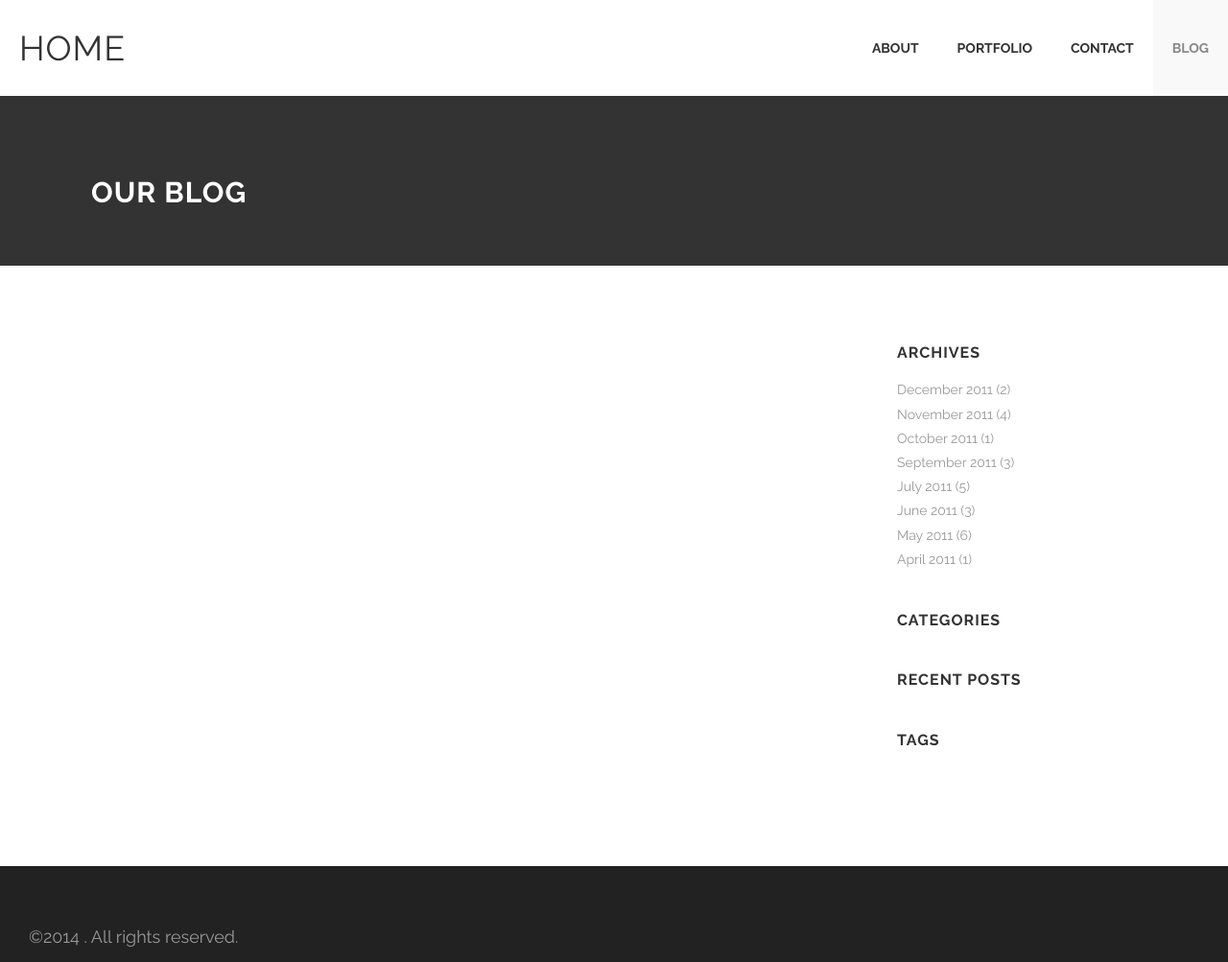
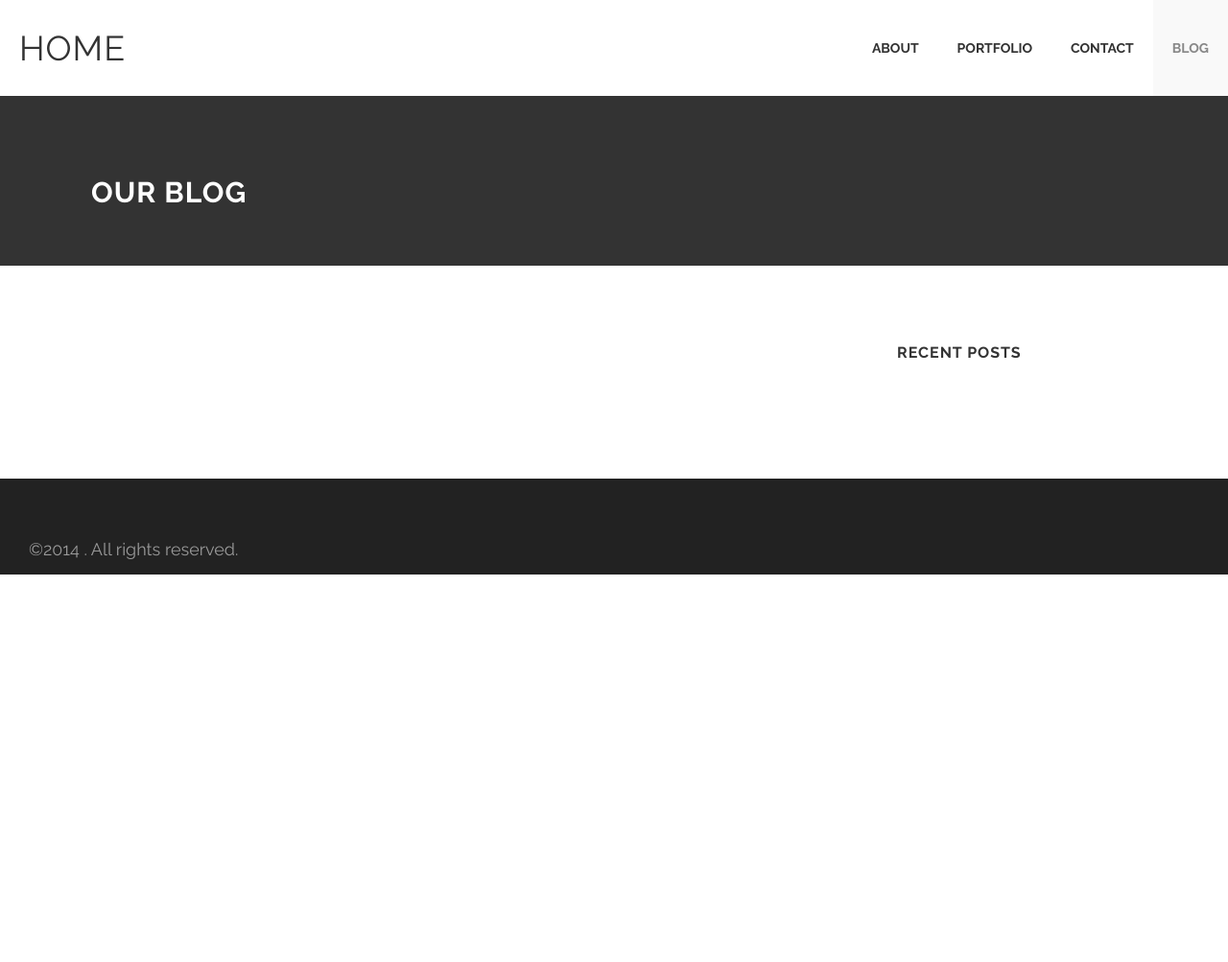
Before and after one commit to alexvijo/efferifick.github.io, a Jekyll site: the page built from blog/index.html, in a window 1280 px wide. Shown: the whole page at 96% size. Built offline with Jekyll 4.4.1, drawn with Linux system fonts in a browser that asks for light colours; after the commit the page ends 900 px from its top, so only the background shows below that.

Commit message:
removes categories, tags, and archives from blog's sidebar

```diff
--- a/_includes/sidebar.html
+++ b/_includes/sidebar.html
@@ -1,48 +1,3 @@
-<div class='links'>
-  <h3>Archives</h3>
-  <ul>
-    <li>
-      <a href='#'>December 2011</a>
-      <span>(2)</span>
-    </li>
-    <li>
-      <a href='#'>November 2011</a>
-      <span>(4)</span>
-    </li>
-    <li>
-      <a href='#'>October 2011</a>
-      <span>(1)</span>
-    </li>
-    <li>
-      <a href='#'>September 2011</a>
-      <span>(3)</span>
-    </li>
-    <li>
-      <a href='#'>July 2011</a>
-      <span>(5)</span>
-    </li>
-    <li>
-      <a href='#'>June 2011</a>
-      <span>(3)</span>
-    </li>
-    <li>
-      <a href='#'>May 2011</a>
-      <span>(6)</span>
-    </li>
-    <li>
-      <a href='#'>April 2011</a>
-      <span>(1)</span>
-    </li>
-  </ul>
-</div>
-<div class='links'>
-  <h3>Categories</h3>
-  <ul>
-    {% for cat in site.categories %}
-      <li><a href="#">{{cat | first | capitalize}}</a></li>
-    {% endfor %}
-  </ul>
-</div>
 <div class='links'>
   <h3>Recent Posts</h3>
   <ul>
@@ -54,11 +9,3 @@
     {% endfor %}
   </ul>
 </div>
-<div class='links'>
-  <h3>Tags</h3>
-  <ul>
-    {% for tag in site.tags %}
-      <li><a href="#">{{tag | first | capitalize}}</a></li>
-    {% endfor %}
-  </ul>
-</div>
```
